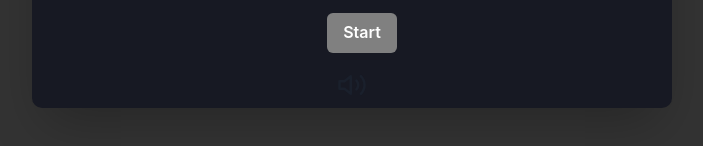
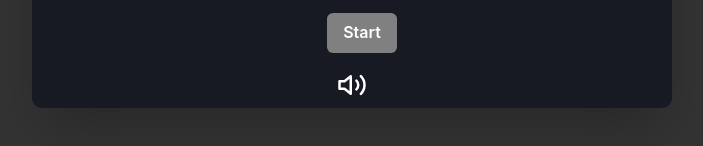
Before and after one commit to ffTsuzuku/MBPomodoro, a React (Vite) app: page / in a window 1280 px wide. Shown: the part 492-638 px from the top of the page, without its empty margins (288-991 px from the left). Built offline with nearby package versions, Linux system fonts and the light colour scheme.

Commit message:
css: small css change

```diff
--- a/src/components/VolumeControl.tsx
+++ b/src/components/VolumeControl.tsx
@@ -74,6 +74,7 @@ const VolumeControl = ({ sources }: VolumeControlProps) => {
                         size={'30px'}
                         cursor={'pointer'}
                         onClick={() => setIsOpen(!isOpen)}
+                        color={'white'}
                     />
                 </Flex>
             </PopoverTrigger>
```
